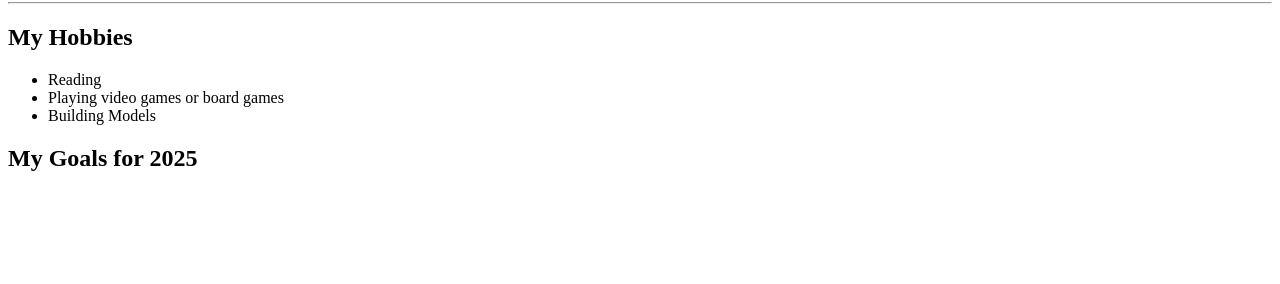
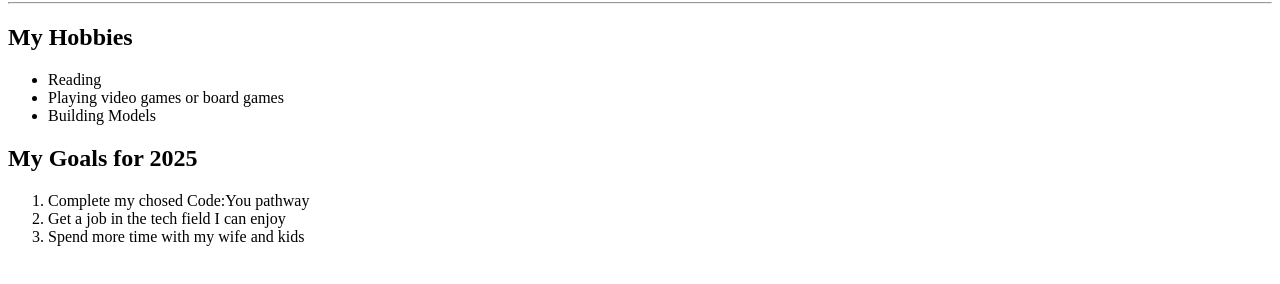
Before and after one commit to CG-82/About-me, a plain HTML site: page index.html in a window 1280 px wide. Shown: the part 78-362 px from the top of the page. Drawn offline with Linux system fonts and the light colour scheme.

Commit message:
added three goals to list

```diff
--- a/index.html
+++ b/index.html
@@ -9,4 +9,8 @@
     <li>Building Models</li>
 </ul>
 <h2>My Goals for 2025</h2>
-<ol></ol>
+<ol>
+    <li>Complete my chosed Code:You pathway</li>
+    <li>Get a job in the tech field I can enjoy</li>
+    <li>Spend more time with my wife and kids</li>
+</ol>
```
Also changed, not shown: 1 other file.
